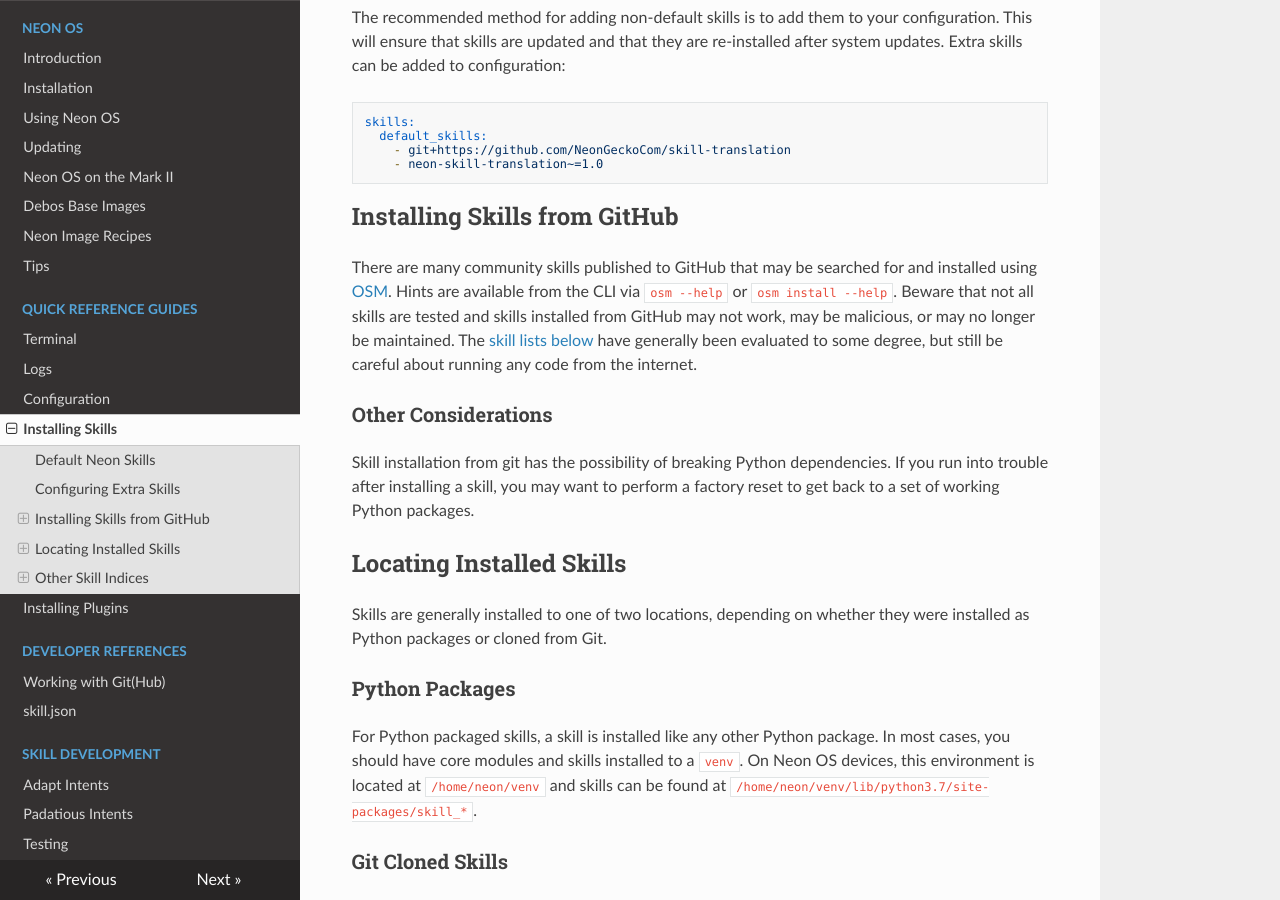
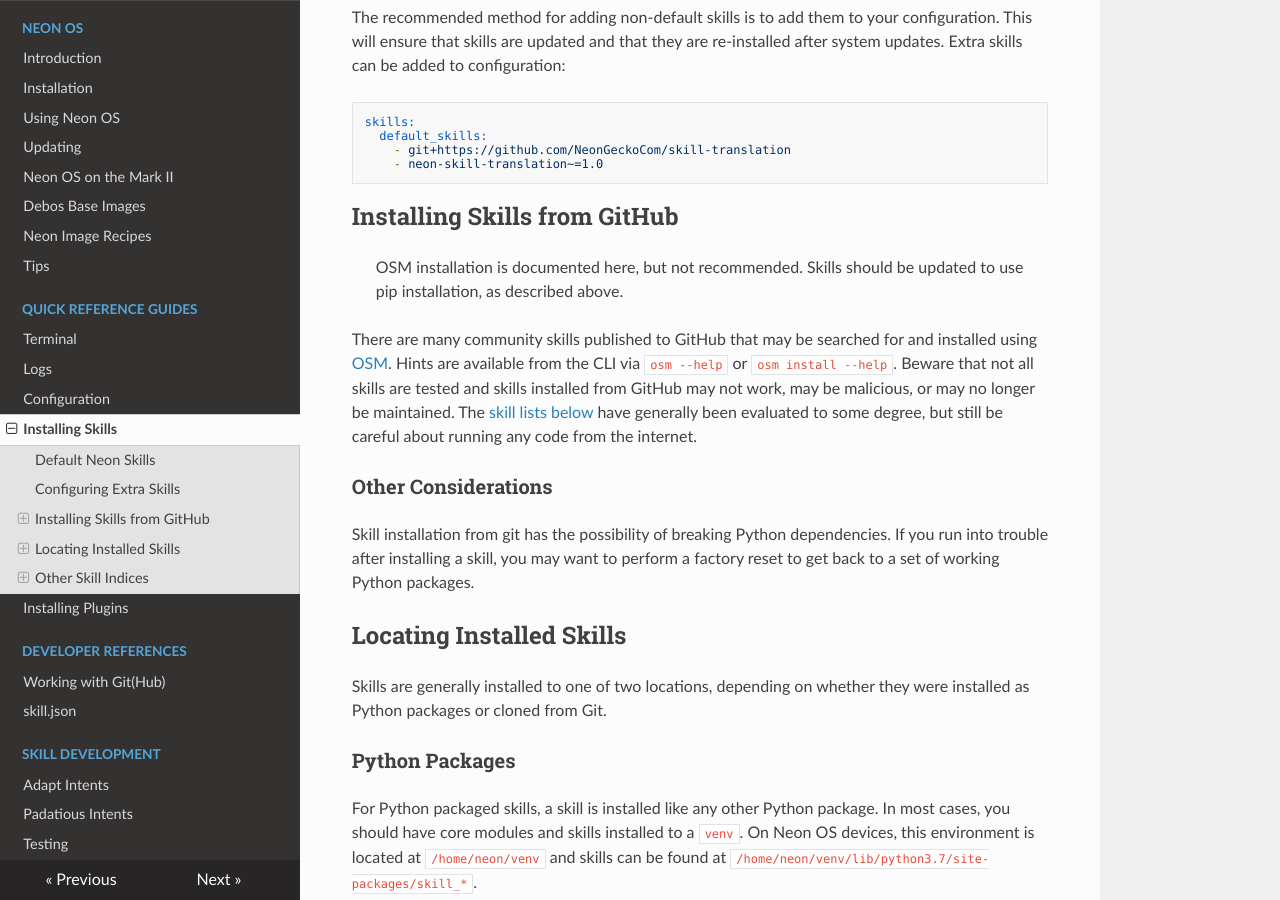
Before and after one commit to NeonGeckoCom/neon-docs, an MkDocs documentation site: the page built from docs/quick_reference/installing_skills.md, in a window 1280 px wide and 900 px high, scrolled down 487 px. Built offline with MkDocs 1.6.1, drawn with Linux system fonts in a browser that asks for light colours; nearby versions of some CDN libraries.

Commit message:
Remove dead OSM link and add note that pip installation should be used instead of OSM

````diff
--- a/docs/quick_reference/installing_skills.md
+++ b/docs/quick_reference/installing_skills.md
@@ -24,8 +24,11 @@
 ```
 
 ## Installing Skills from GitHub
+> OSM installation is documented here, but not recommended. Skills should be
+> updated to use pip installation, as described above.
+
 There are many community skills published to GitHub that may be searched for and
-installed using [OSM](https://openvoiceos.github.io/community-docs/osm/). Hints
+installed using [OSM](https://github.com/openvoiceos/ovos_skill_manager). Hints
 are available from the CLI via `osm --help` or `osm install --help`. Beware that
 not all skills are tested and skills installed from GitHub may not work, may be
 malicious, or may no longer be maintained. The [skill lists below](#other-skill-indices)
````
